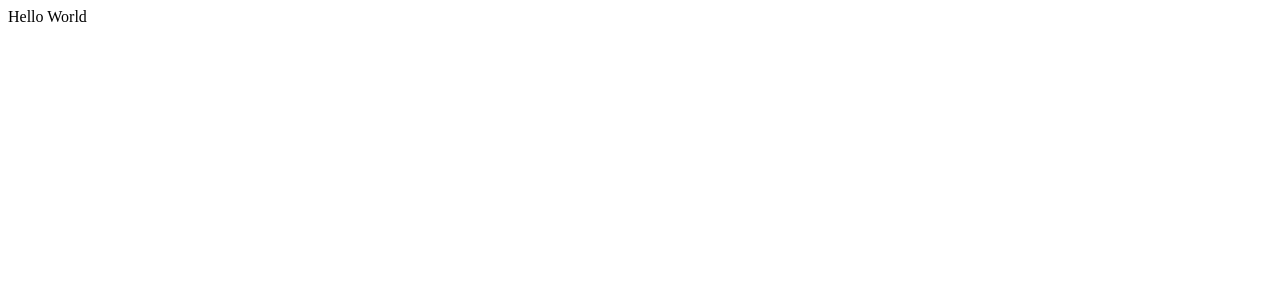
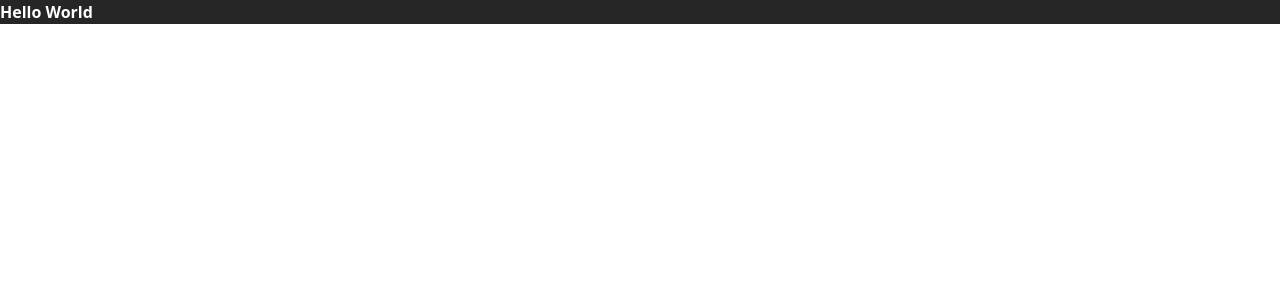
Before and after one commit to ben890524/tailwind_css_practice, a Vue app: page / in a window 1280 px wide. Shown: the top 300 px of the page. Built offline with nearby package versions, Linux system fonts and the light colour scheme.

Commit message:
pkg add tailwind-css

```diff
--- a/package.json
+++ b/package.json
@@ -14,6 +14,9 @@
   "devDependencies": {
     "@types/node": "^18.7.14",
     "@vitejs/plugin-vue": "^3.0.3",
+    "autoprefixer": "^10.4.8",
+    "postcss": "^8.4.16",
+    "tailwindcss": "^3.1.8",
     "typescript": "^4.6.4",
     "vite": "^3.0.7",
     "vue-tsc": "^0.39.5"
--- /dev/null
+++ b/postcss.config.cjs
@@ -0,0 +1,8 @@
+module.exports = {
+  plugins: {
+    tailwindcss: {
+      config: './tailwind.config.cjs'
+    },
+    autoprefixer: {}
+  }
+}
--- a/src/App.vue
+++ b/src/App.vue
@@ -1,6 +1,6 @@
 <template>
   <div>
-    Hello World
+    <div class="font-bold text-white bg-neutral-800">Hello World</div>
   </div>
 </template>
 
--- /dev/null
+++ b/src/assets/css/tailwind.css
@@ -0,0 +1,3 @@
+@tailwind base;
+@tailwind components;
+@tailwind utilities;
--- a/src/main.ts
+++ b/src/main.ts
@@ -1,4 +1,5 @@
 import { createApp } from 'vue'
 import App from './App.vue'
+import "@/assets/css/tailwind.css"
 
 createApp(App).mount('#app')
--- /dev/null
+++ b/tailwind.config.cjs
@@ -0,0 +1,11 @@
+/** @type {import('tailwindcss').Config} */
+module.exports = {
+  content: [
+    "./index.html",
+    "./src/**/*.{vue,js,ts,jsx,tsx}",
+  ],
+  theme: {
+    extend: {},
+  },
+  plugins: [],
+}
```
Also changed, not shown: 1 other file (tests, documents, lock files or other folders).
